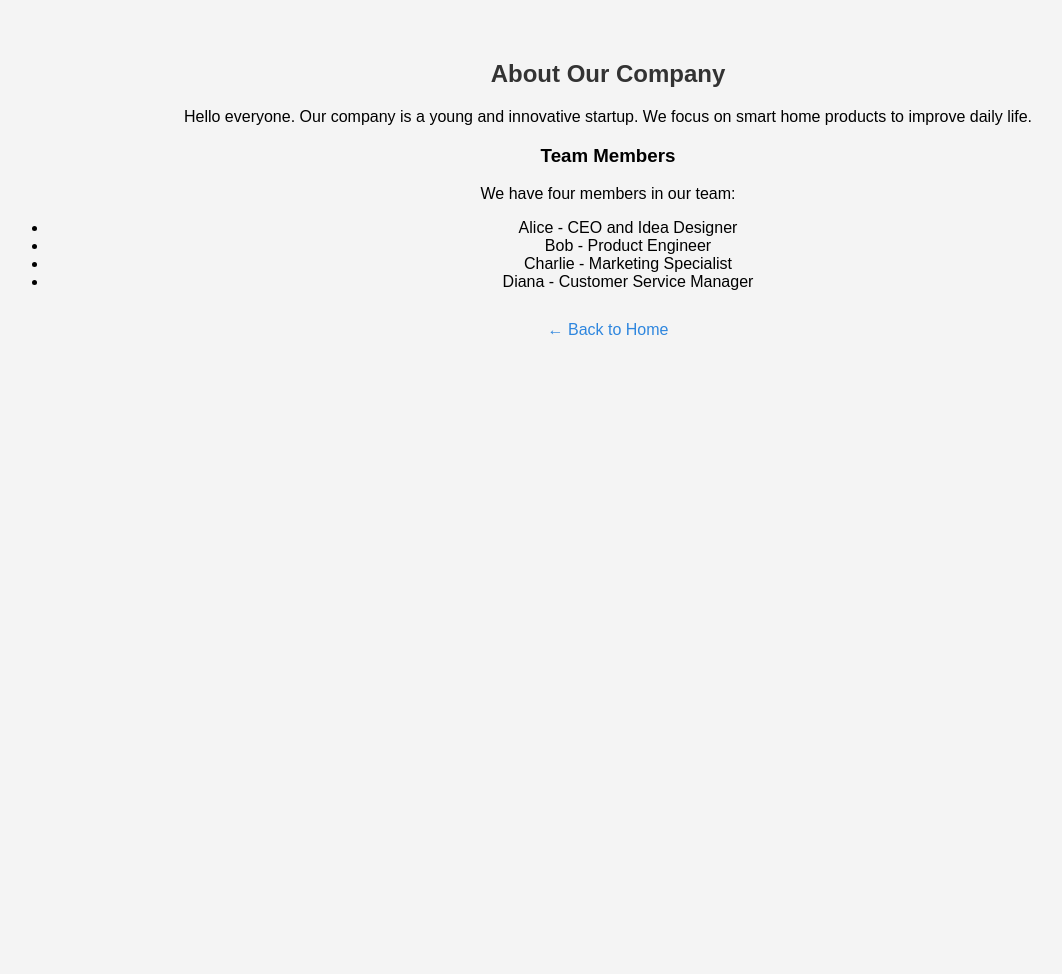
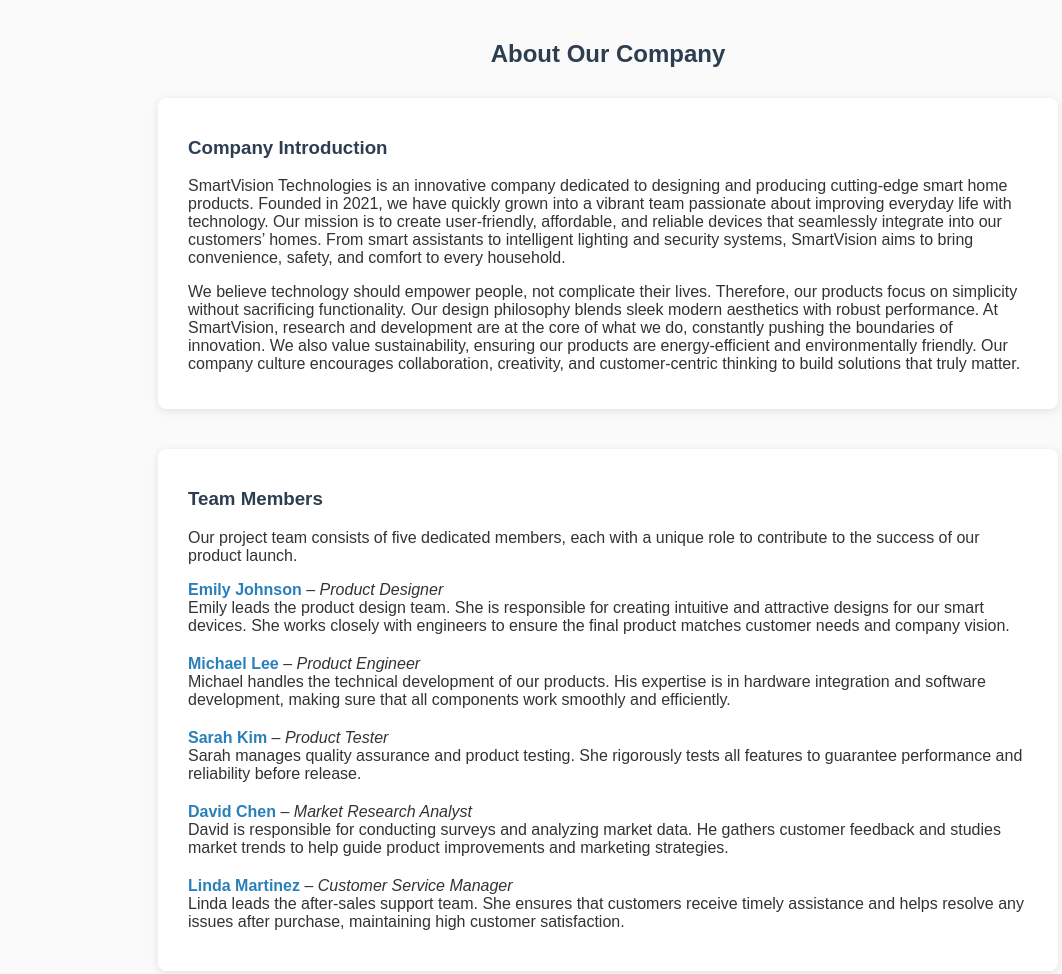
Before and after one commit to hh675/product-launch, a plain HTML site: page about.html in a window 1280 px wide. Shown: the top 974 px of the page, without its empty margins (32-1094 px from the left). Before the commit the page ends 800 px from the top, so only its background shows below. Drawn offline with Linux system fonts and the light colour scheme.

Commit message:
Add files via upload

```diff
--- a/about.html
+++ b/about.html
@@ -1,21 +1,102 @@
 <!DOCTYPE html>
 <html lang="en">
 <head>
-  <meta charset="UTF-8">
+  <meta charset="UTF-8" />
   <title>Company & Team</title>
-  <link rel="stylesheet" href="style.css">
+  <style>
+    body {
+      font-family: Arial, sans-serif;
+      max-width: 900px;
+      margin: 40px auto;
+      padding: 0 20px;
+      color: #333;
+      background-color: #fafafa;
+    }
+
+    h2, h3 {
+      color: #2c3e50;
+    }
+
+    h2 {
+      text-align: center;
+      margin-bottom: 30px;
+    }
+
+    section {
+      margin-bottom: 40px;
+      background-color: #fff;
+      padding: 20px 30px;
+      border-radius: 8px;
+      box-shadow: 0 2px 8px rgba(0,0,0,0.1);
+    }
+
+    ul {
+      list-style: none;
+      padding-left: 0;
+    }
+
+    li {
+      margin-bottom: 20px;
+    }
+
+    strong {
+      color: #2980b9;
+    }
+
+    a {
+      display: inline-block;
+      margin-top: 10px;
+      text-decoration: none;
+      color: #2980b9;
+    }
+
+    a:hover {
+      text-decoration: underline;
+    }
+  </style>
 </head>
 <body>
   <h2>About Our Company</h2>
-  <p>Hello everyone. Our company is a young and innovative startup. We focus on smart home products to improve daily life.</p>
-  <h3>Team Members</h3>
-  <p>We have four members in our team:</p>
-  <ul>
-    <li>Alice - CEO and Idea Designer</li>
-    <li>Bob - Product Engineer</li>
-    <li>Charlie - Marketing Specialist</li>
-    <li>Diana - Customer Service Manager</li>
-  </ul>
+  <section>
+    <h3>Company Introduction</h3>
+    <p>
+      SmartVision Technologies is an innovative company dedicated to designing and producing cutting-edge smart home products. Founded in 2021, we have quickly grown into a vibrant team passionate about improving everyday life with technology. Our mission is to create user-friendly, affordable, and reliable devices that seamlessly integrate into our customers’ homes. From smart assistants to intelligent lighting and security systems, SmartVision aims to bring convenience, safety, and comfort to every household.
+    </p>
+    <p>
+      We believe technology should empower people, not complicate their lives. Therefore, our products focus on simplicity without sacrificing functionality. Our design philosophy blends sleek modern aesthetics with robust performance. At SmartVision, research and development are at the core of what we do, constantly pushing the boundaries of innovation. We also value sustainability, ensuring our products are energy-efficient and environmentally friendly. Our company culture encourages collaboration, creativity, and customer-centric thinking to build solutions that truly matter.
+    </p>
+  </section>
+
+  <section>
+    <h3>Team Members</h3>
+    <p>
+      Our project team consists of five dedicated members, each with a unique role to contribute to the success of our product launch.
+    </p>
+
+    <ul>
+      <li>
+        <strong>Emily Johnson</strong> – <em>Product Designer</em><br />
+        Emily leads the product design team. She is responsible for creating intuitive and attractive designs for our smart devices. She works closely with engineers to ensure the final product matches customer needs and company vision.
+      </li>
+      <li>
+        <strong>Michael Lee</strong> – <em>Product Engineer</em><br />
+        Michael handles the technical development of our products. His expertise is in hardware integration and software development, making sure that all components work smoothly and efficiently.
+      </li>
+      <li>
+        <strong>Sarah Kim</strong> – <em>Product Tester</em><br />
+        Sarah manages quality assurance and product testing. She rigorously tests all features to guarantee performance and reliability before release.
+      </li>
+      <li>
+        <strong>David Chen</strong> – <em>Market Research Analyst</em><br />
+        David is responsible for conducting surveys and analyzing market data. He gathers customer feedback and studies market trends to help guide product improvements and marketing strategies.
+      </li>
+      <li>
+        <strong>Linda Martinez</strong> – <em>Customer Service Manager</em><br />
+        Linda leads the after-sales support team. She ensures that customers receive timely assistance and helps resolve any issues after purchase, maintaining high customer satisfaction.
+      </li>
+    </ul>
+  </section>
+
   <a href="index.html">← Back to Home</a>
 </body>
 </html>
```
Also changed, not shown: index.html (+1 -1 lines), service.html (+89 -9 lines).
